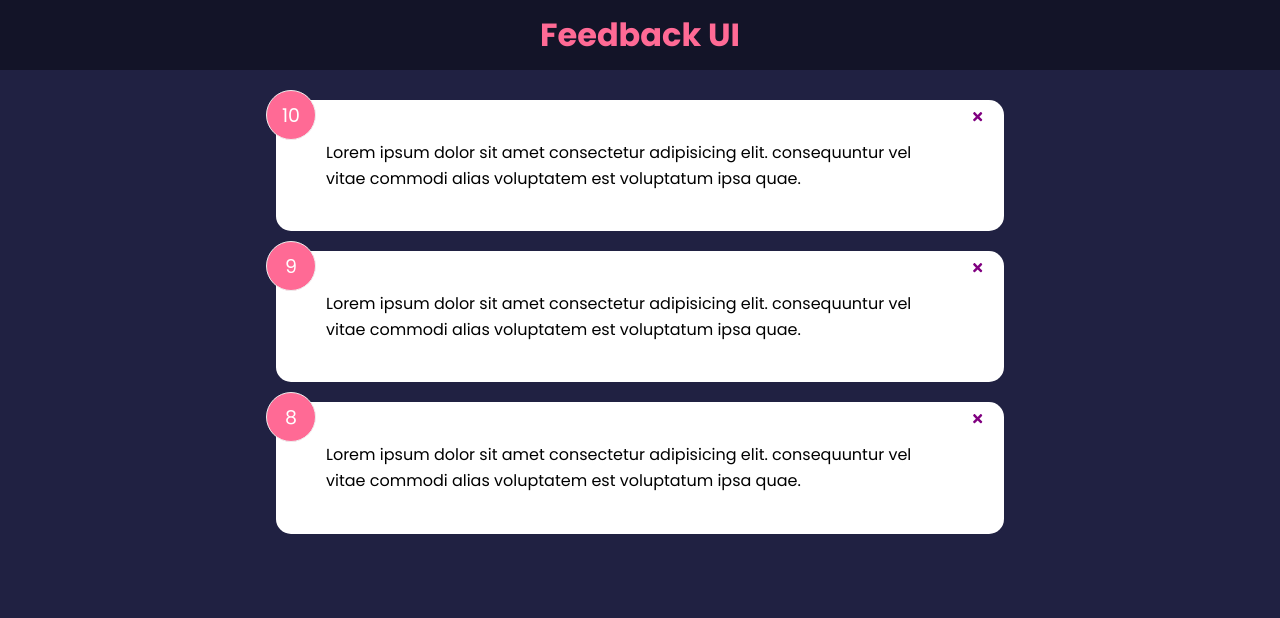
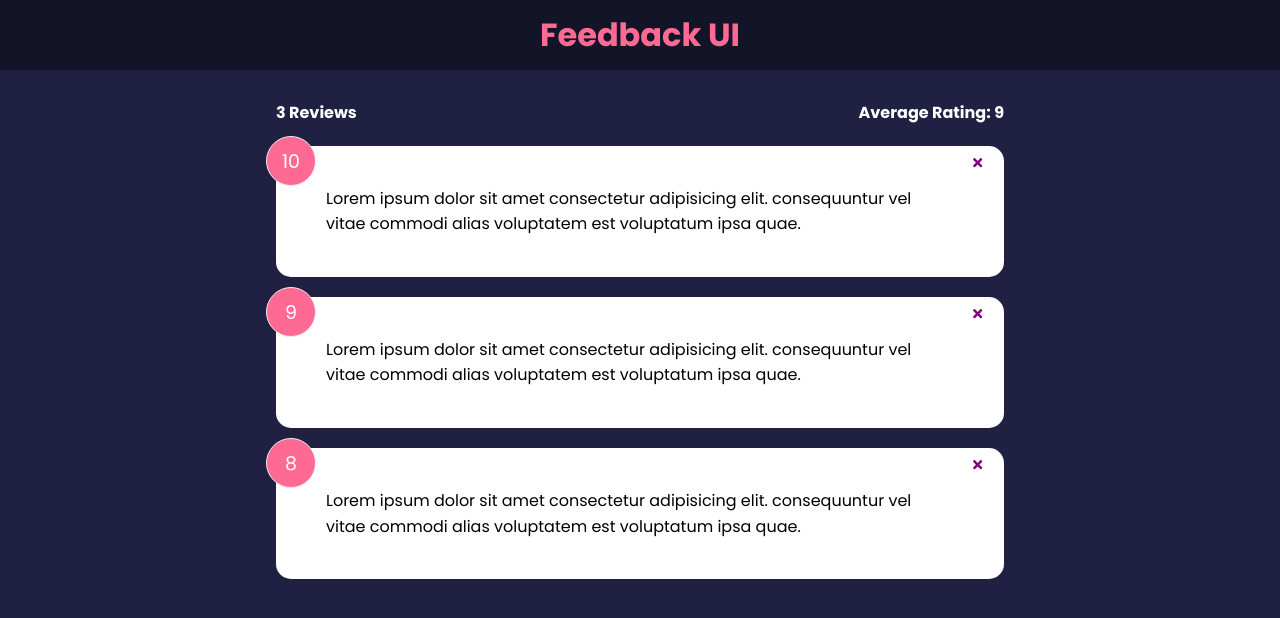
Before and after one commit to iamahless/Feedback-App, a React (Create React App) app: page / in a window 1280 px wide. Shown: the top 618 px of the page. Built offline with nearby package versions, Linux system fonts and the light colour scheme.

Commit message:
Feedback Stats

```diff
--- a/src/App.js
+++ b/src/App.js
@@ -1,7 +1,8 @@
 import { useState } from "react";
 import Header from "./components/Header";
+import FeedbackData from "./data/FeedbackData";
 import FeedbackList from "./components/FeedbackList";
-import FeedbackData from "./data/FeedbackData";
+import FeedbackStats from "./components/FeedbackStats";
 
 function App() {
   const [feedback, setFeedback] = useState(FeedbackData);
@@ -16,6 +17,7 @@
     <>
       <Header />
       <div className="container">
+        <FeedbackStats feedback={feedback} />
         <FeedbackList feedback={feedback} handleDelete={deleteFeedback} />
       </div>
     </>
--- /dev/null
+++ b/src/components/FeedbackStats.jsx
@@ -0,0 +1,24 @@
+import PropTypes from "prop-types";
+
+function FeedbackStats({ feedback }) {
+  // Calculate rating average
+  let average =
+    feedback.reduce((acc, cur) => {
+      return acc + cur.rating;
+    }, 0) / feedback.length;
+
+  average = average.toFixed(1).replace(/[.,]0$/, "");
+
+  return (
+    <div className="feedback-stats">
+      <h4>{feedback.length} Reviews</h4>
+      <h4>Average Rating: {isNaN(average) ? 0 : average}</h4>
+    </div>
+  );
+}
+
+FeedbackStats.propTypes = {
+  feedback: PropTypes.array.isRequired,
+};
+
+export default FeedbackStats;
```
